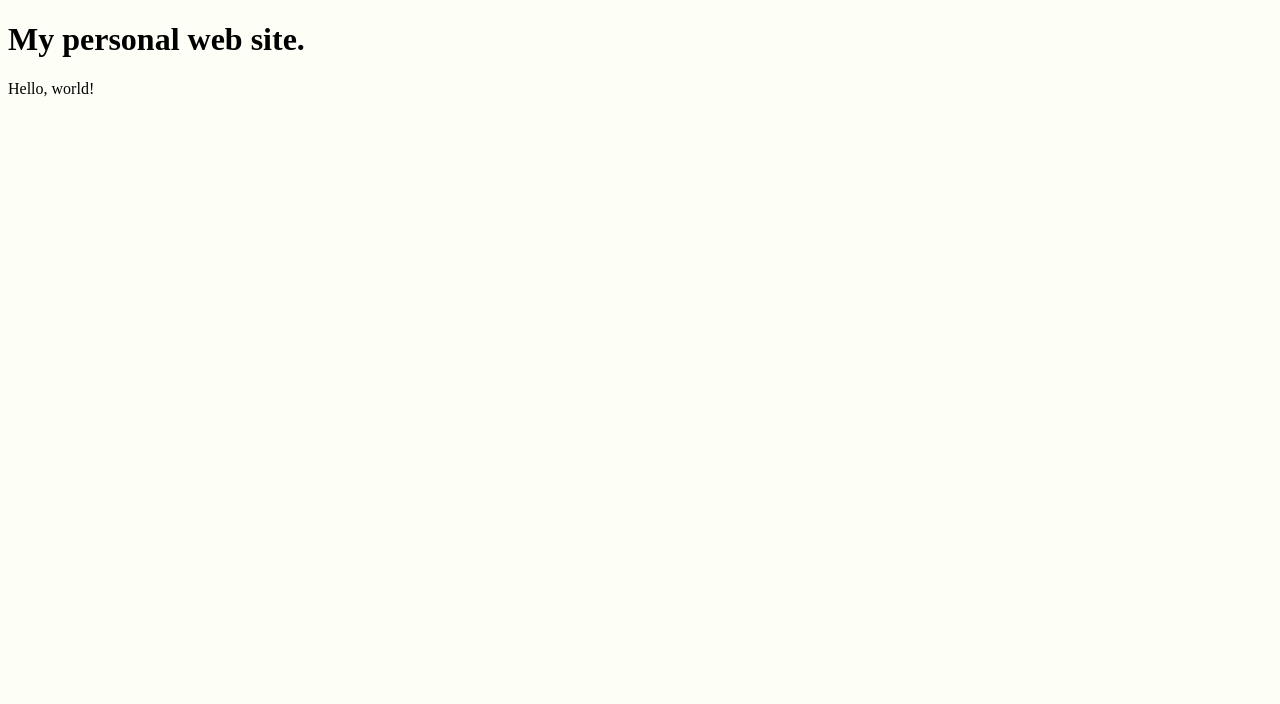
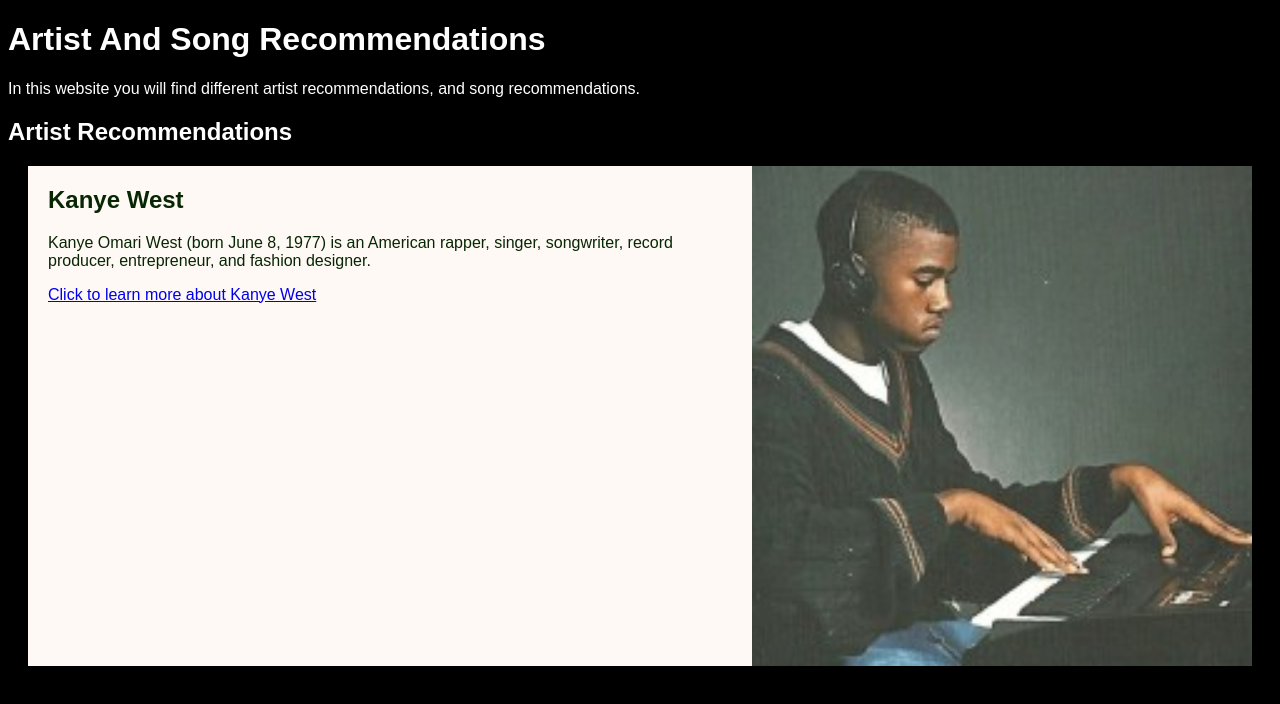
Before and after one commit to junyanm/junyanm.github.io, a plain HTML site: page index.html in a window 1280 px wide. Drawn offline with nearby package versions, Linux system fonts and the light colour scheme.

Commit message:
In this class I started creating the homepage of my webpage, I managed to figure out the layout of the homepage and created links to the next pages of my webpage

```diff
--- a/index.html
+++ b/index.html
@@ -1,17 +1,30 @@
 <!DOCTYPE html>
-<html>
+<html lang="en">
+<head>
+    <meta charset="UTF-8">
+    <meta name="viewport" content="width=device-width, initial-scale=1.0">
+    <title>Artist and Song Recommendations</title>
+    <link rel="stylesheet" href="styles.css">
+    <link rel="stylesheet" href="https://cdnjs.cloudflare.com/ajax/libs/animate.css/4.1.1/animate.min.css"/>
 
-  <head>
-    <link rel="stylesheet" href="styles.css">
-  </head>
+</head>
+<body>
+    <h1>Artist And Song Recommendations</h1>
+    <p>In this website you will find different artist recommendations, and song recommendations.</p>
+    <h2>Artist Recommendations</h2>
 
-  <body>
+    <div class="flexbox-grid">
+        <div class="column-1">
+            <h2>Kanye West</h2>
+            <p>Kanye Omari West (born June 8, 1977) is an American rapper, singer, songwriter, record producer, entrepreneur, and fashion designer.</p>
+            <a href="kanye west.html" class="arrow-button">Click to learn more about Kanye West</a>
+        </div>
+
+            <img src="assets/homepagekanye.jpg" alt="Kanye Home Page Photo" width="500" height="500" />
 
 
-    <h1>My personal web site.</h1>
-    <p>Hello, world!</p>
-
-
-
-  </body>
+            </div>
+        </div>
+    </div>
+</body>
 </html>
--- a/styles.css
+++ b/styles.css
@@ -1,5 +1,27 @@
 html{
-    font-family: serif;
-    background: rgb(253, 254, 246);
+    font-family: 'overpass', sans-serif;
+    background: black;
     margin: 0;
+    color: white;
 }
+
+.flexbox-grid{
+    display: flex;
+    gap: 40px;
+    margin: 20px;
+    color: #072603;
+    background-color:#fff9f5;
+  }
+
+  .column-1{
+
+    padding: 0px 20px;
+    flex: 1;
+  }
+
+  .flexbox-grid{
+    animation: fadeInLeft;
+    animation-duration: 3s;
+
+
+}
```
Also changed, not shown: kanye west.html (added, +12 -0 lines), assets/homepagekanye.jpg (added).
